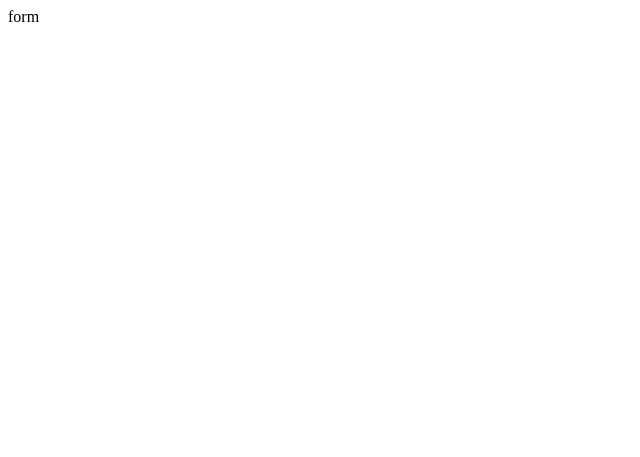
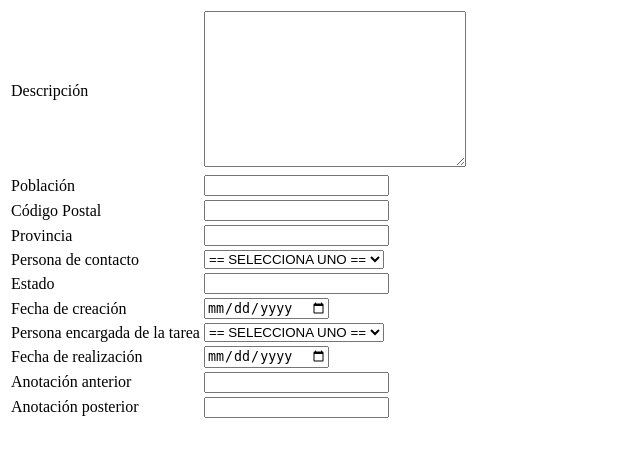
Before and after one commit to benchi99/proyecto_es_primertrimestre, a PHP site: page /views/f_tarea.php in a window 1280 px wide. Before the commit the part shown is almost empty. Shown: the top 457 px of the page, without its empty margins (0-640 px from the left). Run offline with PHP 8.4, Linux system fonts and the light colour scheme.

Commit message:
Basic Task Form created

```diff
--- a/app/views/f_tarea.php
+++ b/app/views/f_tarea.php
@@ -9,7 +9,62 @@
 </head>
 
 <body>
-    form
+<form action="">
+    <table>
+        <tr>
+            <td><label for="descripcion">Descripción</label></td>
+            <td><textarea name="descripcion" id="descripcion" cols="30" rows="10"></textarea></td>
+        </tr>
+        <tr>
+            <td><label for="poblacion">Población</label></td>
+            <td><input type="text" name="poblacion" id="poblacion"></td>
+        </tr>
+        <tr>
+            <td><label for="cp">Código Postal</label></td>
+            <td><input type="text" name="cp" id="cp"></td>
+        </tr>
+        <tr>
+            <td><label for="provincia">Provincia</label></td>
+            <td><input type="text" name="provincia" id="provincia"></td>
+        </tr>
+        <tr>
+            <td><label for="persona_contacto">Persona de contacto</label></td>
+            <td>
+                <select name="persona_contacto" id="persona_contacto">
+                    <option value=""> == SELECCIONA UNO == </option>
+                </select>
+            </td>
+        </tr>
+        <tr>
+            <td><label for="estado">Estado</label></td>
+            <td><input type="text" name="estado" id="estado"></td>
+        </tr>
+        <tr>
+            <td><label for="fecha_creacion">Fecha de creación</label></td>
+            <td><input type="date" name="fecha_creacion" id="fecha_creacion"></td>
+        </tr>
+        <tr>
+            <td><label for="persona_encargada">Persona encargada de la tarea</label></td>
+            <td>
+                <select name="persona_encargada" id="persona_encargada">
+                    <option value=""> == SELECCIONA UNO ==</option>
+                </select>
+            </td>
+        </tr>
+        <tr>
+            <td><label for="fecha_realizacion">Fecha de realización</label></td>
+            <td><input type="date" name="fecha_realizacion" id="fecha_realizacion"></td>
+        </tr>
+        <tr>
+            <td><label for="anotacion_anterior">Anotación anterior</label></td>
+            <td><input type="text" name="anotacion_anterior" id="anotacion_anterior"></td>
+        </tr>
+        <tr>
+            <td><label for="anotacion_posterior">Anotación posterior</label></td>
+            <td><input type="text" name="anotacion_posterior" id="anotacion_posterior"></td>
+        </tr>
+    </table>
+</form>
 </body>
 </html>
 
```
